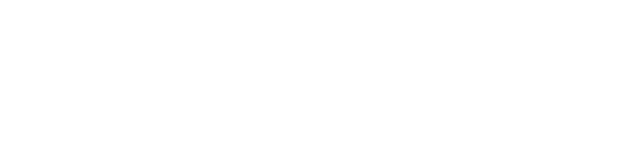
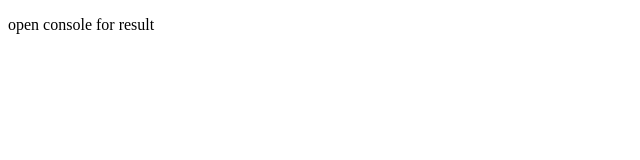
Before and after one commit to Shubhi-03/shubhi-03.github.io, a plain HTML site: page mod4-sol/assignment-4.html in a window 1280 px wide. Shown: the whole page, without its empty margins (0-640 px from the left). Drawn offline with Linux system fonts and the light colour scheme.

Commit message:
Update assignment-4.html

```diff
--- a/mod4-sol/assignment-4.html
+++ b/mod4-sol/assignment-4.html
@@ -7,6 +7,6 @@
     <script src="script.js"></script>
 </head>
 <body>
-
+   <p>open console for result</p>
 </body>
 </html>
```
